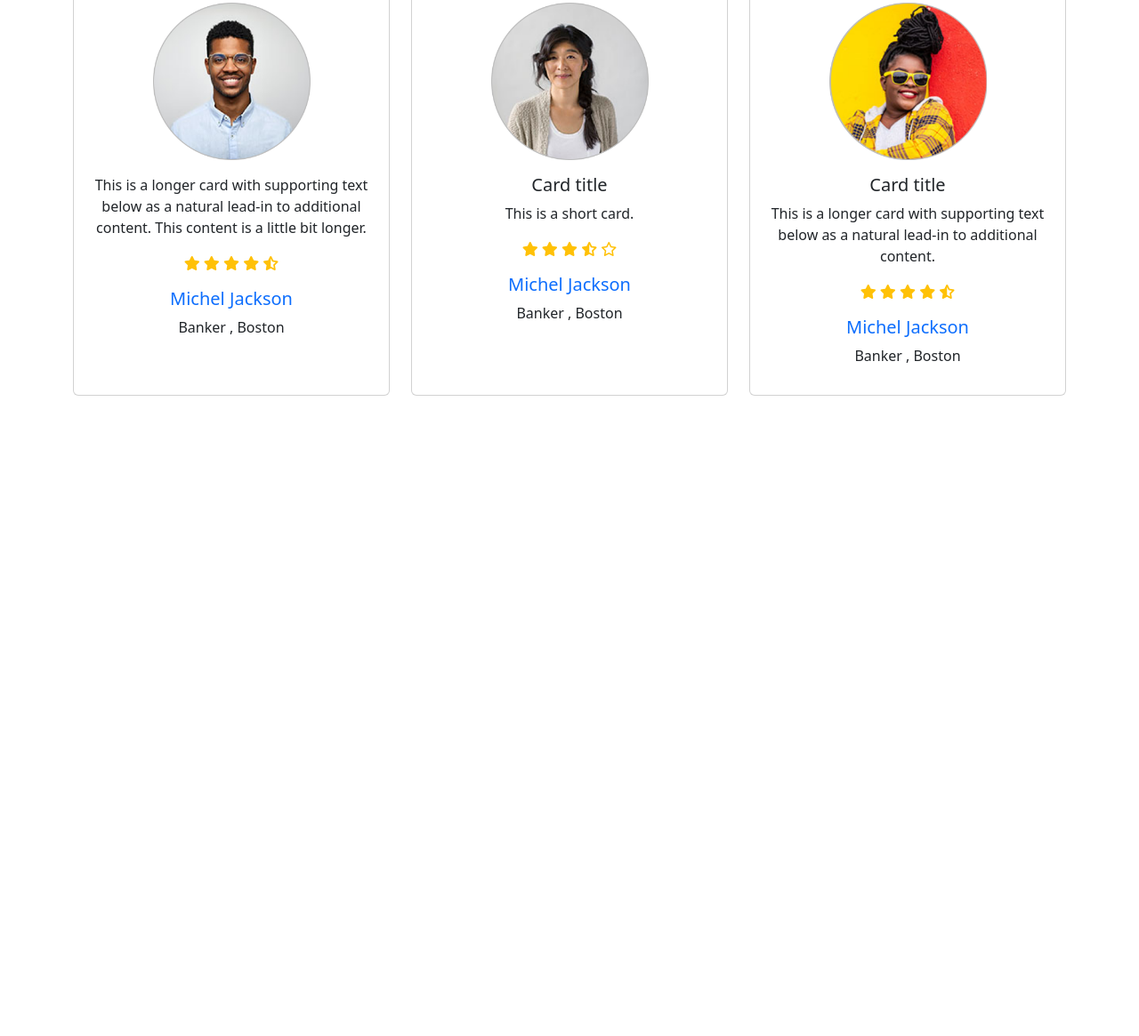
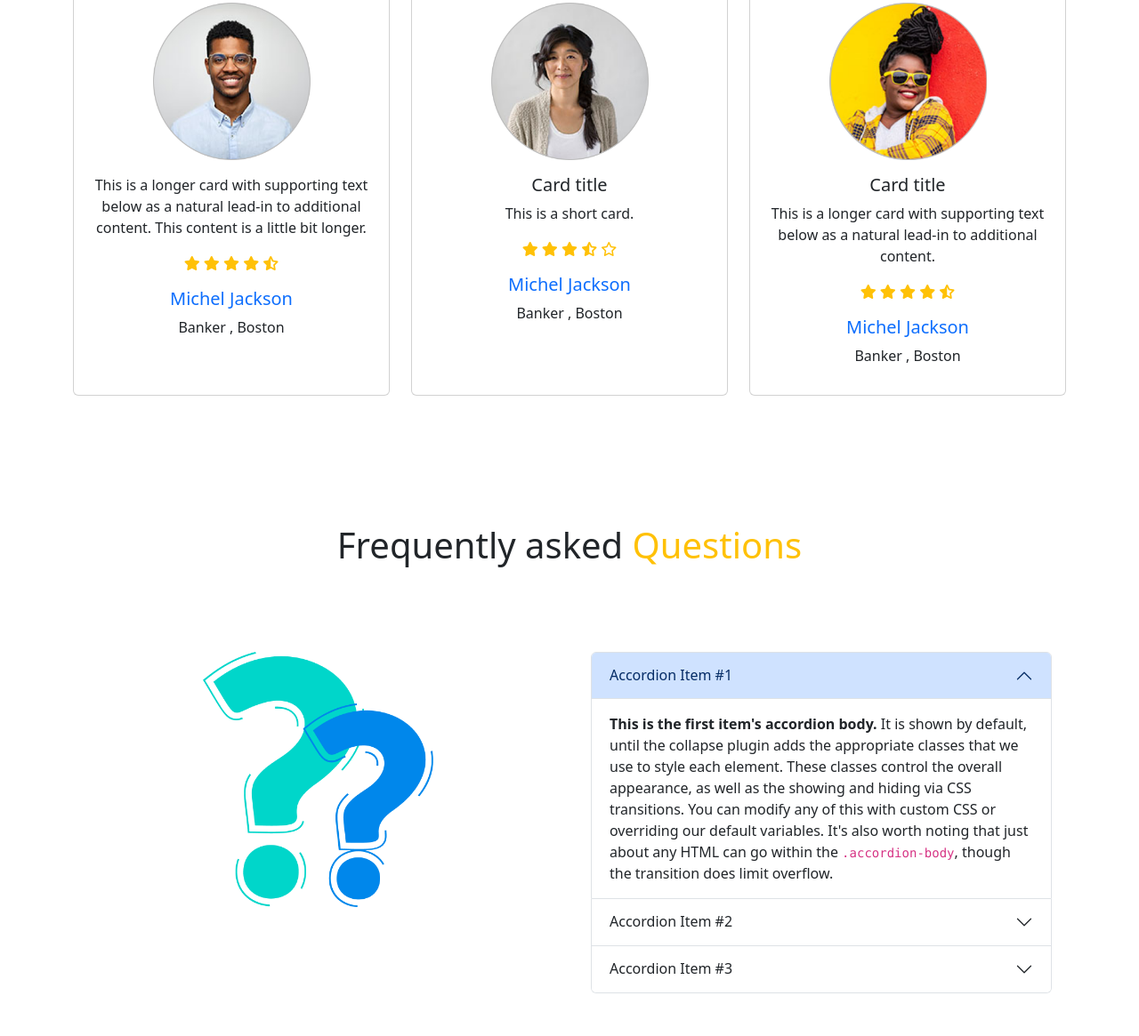
Before and after one commit to Emranhossainshuvo/Bikers-zone, a plain HTML site: page index.html in a window 1280 px wide. Shown: the part 1910-3075 px from the top of the page at 89% size. Before the commit the page ends 2355 px from the top, so only its background shows below. Drawn offline with nearby package versions, Linux system fonts and the light colour scheme.

Commit message:
maybe final commit

```diff
--- a/index.html
+++ b/index.html
@@ -239,11 +239,63 @@
 
               </div>
         </section>
+        <!-- FAQ section  -->
+        <section class="mt-5 py-5 px-3 bg-secondery-subtle rounded">
+          <h1 class="my-5 text-center">Frequently asked <span class="text-warning">Questions</span></h1>
+          <div class="row row-cols-1 row-cols-md-2 mt-5 g-5">
+            <div class="col text-center">
+              <img class="w-50" src="images/faq.png" alt="">
+            </div>
+            <div class="col">
+              <div class="accordion" id="accordionExample">
+                <div class="accordion-item">
+                  <h2 class="accordion-header" id="headingOne">
+                    <button class="accordion-button" type="button" data-bs-toggle="collapse" data-bs-target="#collapseOne" aria-expanded="true" aria-controls="collapseOne">
+                      Accordion Item #1
+                    </button>
+                  </h2>
+                  <div id="collapseOne" class="accordion-collapse collapse show" aria-labelledby="headingOne" data-bs-parent="#accordionExample">
+                    <div class="accordion-body">
+                      <strong>This is the first item's accordion body.</strong> It is shown by default, until the collapse plugin adds the appropriate classes that we use to style each element. These classes control the overall appearance, as well as the showing and hiding via CSS transitions. You can modify any of this with custom CSS or overriding our default variables. It's also worth noting that just about any HTML can go within the <code>.accordion-body</code>, though the transition does limit overflow.
+                    </div>
+                  </div>
+                </div>
+                <div class="accordion-item">
+                  <h2 class="accordion-header" id="headingTwo">
+                    <button class="accordion-button collapsed" type="button" data-bs-toggle="collapse" data-bs-target="#collapseTwo" aria-expanded="false" aria-controls="collapseTwo">
+                      Accordion Item #2
+                    </button>
+                  </h2>
+                  <div id="collapseTwo" class="accordion-collapse collapse" aria-labelledby="headingTwo" data-bs-parent="#accordionExample">
+                    <div class="accordion-body">
+                      <strong>This is the second item's accordion body.</strong> It is hidden by default, until the collapse plugin adds the appropriate classes that we use to style each element. These classes control the overall appearance, as well as the showing and hiding via CSS transitions. You can modify any of this with custom CSS or overriding our default variables. It's also worth noting that just about any HTML can go within the <code>.accordion-body</code>, though the transition does limit overflow.
+                    </div>
+                  </div>
+                </div>
+                <div class="accordion-item">
+                  <h2 class="accordion-header" id="headingThree">
+                    <button class="accordion-button collapsed" type="button" data-bs-toggle="collapse" data-bs-target="#collapseThree" aria-expanded="false" aria-controls="collapseThree">
+                      Accordion Item #3
+                    </button>
+                  </h2>
+                  <div id="collapseThree" class="accordion-collapse collapse" aria-labelledby="headingThree" data-bs-parent="#accordionExample">
+                    <div class="accordion-body">
+                      <strong>This is the third item's accordion body.</strong> It is hidden by default, until the collapse plugin adds the appropriate classes that we use to style each element. These classes control the overall appearance, as well as the showing and hiding via CSS transitions. You can modify any of this with custom CSS or overriding our default variables. It's also worth noting that just about any HTML can go within the <code>.accordion-body</code>, though the transition does limit overflow.
+                    </div>
+                  </div>
+                </div>
+              </div>
+            </div>
+          </div>
+        </section>
 
     </main>
     <!-- footer  -->
     <footer>
+    <section class="bg-dark">
 
+
+    </section>
     </footer>
 
 
```
